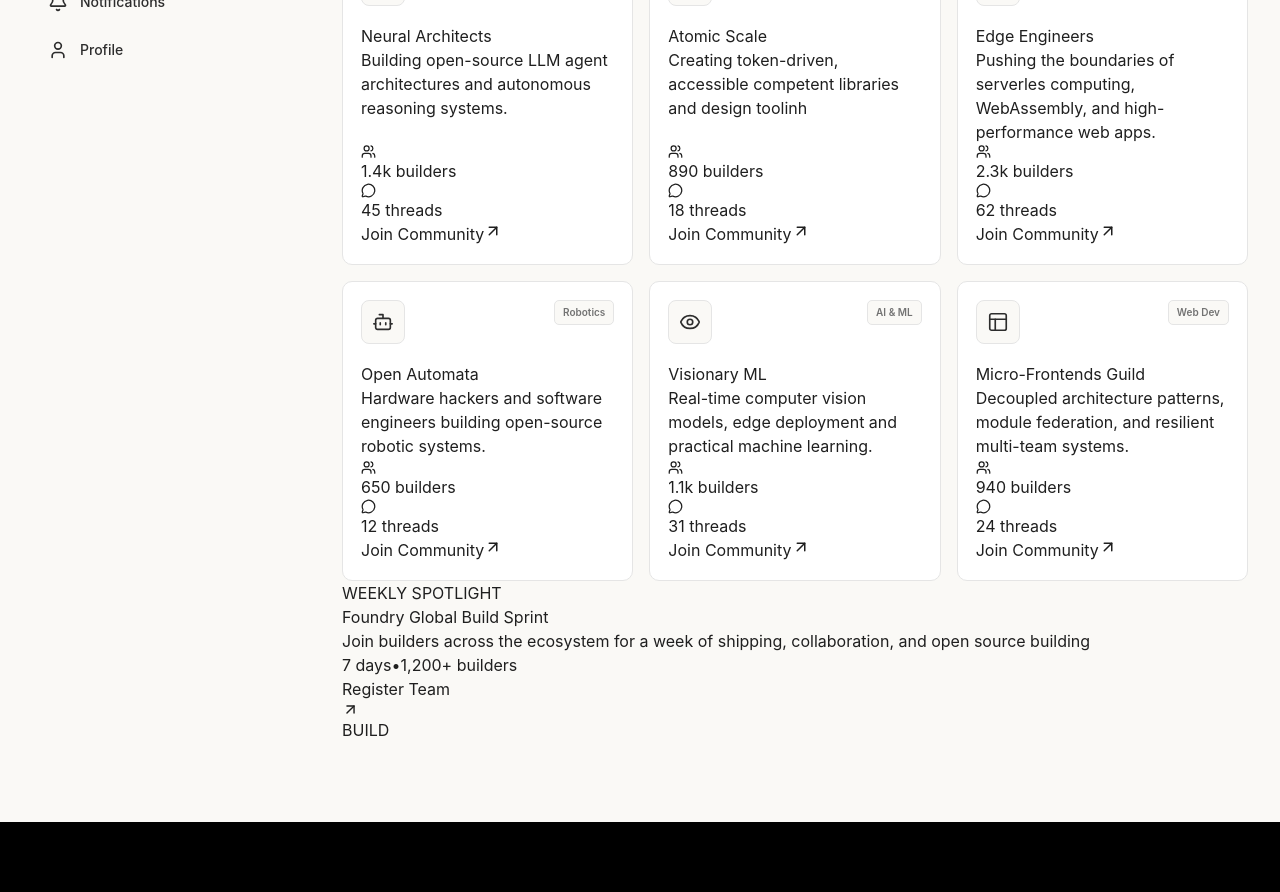
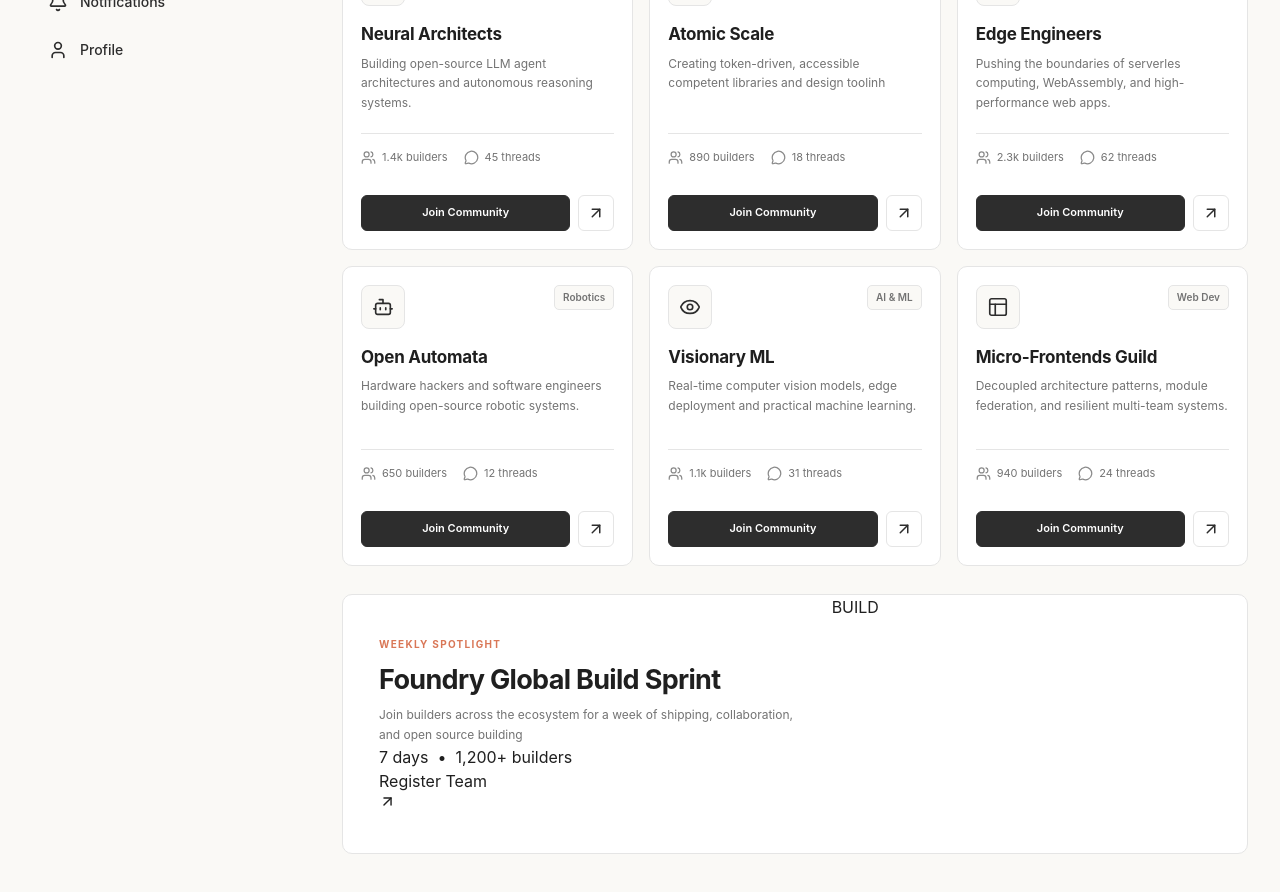
Before and after one commit to TechSage01/Foundry-Frontend, a React (Vite) app: page /communities in a window 1280 px wide. Shown: the part 340-1232 px from the top of the page. Before the commit the page ends 1162 px from the top, so only its background shows below. Built offline with nearby package versions, Linux system fonts and the light colour scheme.

Commit message:
style: Communities page styling

```diff
--- a/src/pages/Communities.css
+++ b/src/pages/Communities.css
@@ -288,3 +288,174 @@
 .community-card-content {
     flex: 1;
 }
+.community-card-content h2 {
+    margin: 0 0 8px;
+    color: #1f1f1f;
+    font-size: 17px;
+    line-height: 1.25;
+    font-weight: 700;
+    letter-spacing: -0.015em;
+}
+.community-card-content p {
+  display: -webkit-box;
+  overflow: hidden;
+  -webkit-box-orient: vertical;
+  -webkit-line-clamp: 3;
+  margin: 0;
+  color: #737373;
+  font-size: 12px;
+  line-height: 1.65;
+}
+.community-card-stats {
+    display: flex;
+    align-items: center;
+    gap: 16px;
+    padding: 15px 0;
+    border-top: 1px solid #e5e5e5;
+    margin-top: 20px;
+}
+.community-stat {
+  display: flex;
+  align-items: center;
+  gap: 6px;
+  color: #737373;
+  font-size: 11px;
+  white-space: nowrap;
+}
+.community-stat svg {
+  color: #8a8a8a;
+}
+.community-card-actions {
+  display: flex;
+  align-items: center;
+  gap: 8px;
+  margin-top: 14px;
+}
+.join-community-button{
+  flex: 1;
+  height: 36px;
+  border: 1px solid #2d2d2d;
+  border-radius: 6px;
+  background: #2d2d2d;
+  color: #ffffff;
+  font-family: inherit;
+  font-size: 11px;
+  font-weight: 600;
+  cursor: pointer;
+  transition:
+    background-color 0.2s ease,
+    border-color 0.2s ease;
+}
+.join-community-button:hover {
+  background: #1f1f1f;
+  border-color: #1f1f1f;
+}
+.community-arrow-button {
+  display: flex;
+  align-items: center;
+  justify-content: center;
+  width: 36px;
+  height: 36px;
+  flex-shrink: 0;
+  border: 1px solid #e5e5e5;
+  border-radius: 6px;
+  background: #ffffff;
+  color: #2d2d2d;
+  cursor: pointer;
+  transition:
+    border-color 0.2s ease,
+    background-color 0.2s ease;
+}
+.community-arrow-button:hover {
+  border-color: #d97757;
+  background: #faf9f6;
+  color: #d97757;
+}
+.communities-empty {
+  display: flex;
+  flex-direction: column;
+  align-items: center;
+  justify-content: center;
+  min-height: 280px;
+  padding: 40px;
+  border: 1px dashed #e5e5e5;
+  border-radius: 10px;
+  background: #ffffff;
+  text-align: center;
+}
+.communities-empty svg {
+  margin-bottom: 14px;
+  color: #737373;
+}
+.communities-empty h2 {
+  margin: 0 0 6px;
+  color: #1f1f1f;
+  font-size: 18px;
+  font-weight: 700;
+}
+.communities-empty p {
+  margin: 0 0 18px;
+  color: #737373;
+  font-size: 12px;
+}
+.communities-empty button {
+  height: 34px;
+  padding: 0 13px;
+  border: 1px solid #e5e5e5;
+  border-radius: 6px;
+  background: #ffffff;
+  color: #2d2d2d;
+  font-family: inherit;
+  font-size: 11px;
+  font-weight: 600;
+  cursor: pointer;
+}
+.communities-empty button:hover {
+  border-color: #d97757;
+  color: #d97757;
+}
+.community-spotlight {
+  display: grid;
+  grid-template-columns: 1fr 0.85fr;
+  min-height: 260px;
+  margin-top: 28px;
+  overflow: hidden;
+  border: 1px solid #e5e5e5;
+  border-radius: 10px;
+  background: #ffffff;
+}
+.spotlight-content {
+  display: flex;
+  flex-direction: column;
+  align-items: flex-start;
+  justify-content: center;
+  padding: 36px;
+}
+.spotlight-eyebrow {
+  margin-bottom: 12px;
+  color: #d97757;
+  font-size: 10px;
+  font-weight: 700;
+  letter-spacing: 0.13em;
+}
+.spotlight-content h2 {
+  max-width: 450px;
+  margin: 0 0 10px;
+  color: #1f1f1f;
+  font-size: 27px;
+  line-height: 1.15;
+  font-weight: 700;
+  letter-spacing: -0.025em;
+}
+.spotlight-content p {
+  max-width: 500px;
+  margin: 0;
+  color: #737373;
+  font-size: 12px;
+  line-height: 1.7;
+}
+.spotlight-meta {
+  display: flex;
+  align-items: center;
+  gap: 9px;
+}
```
